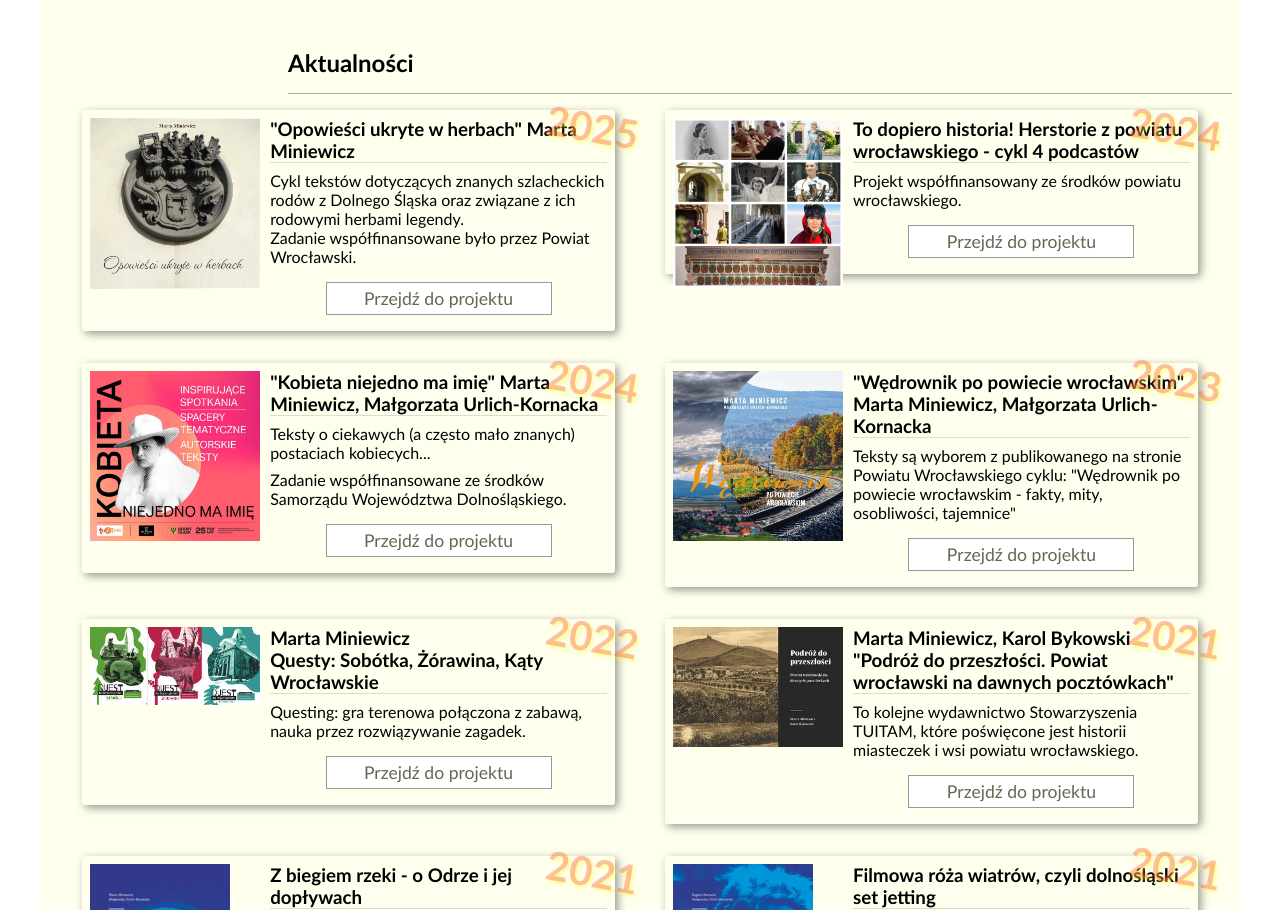
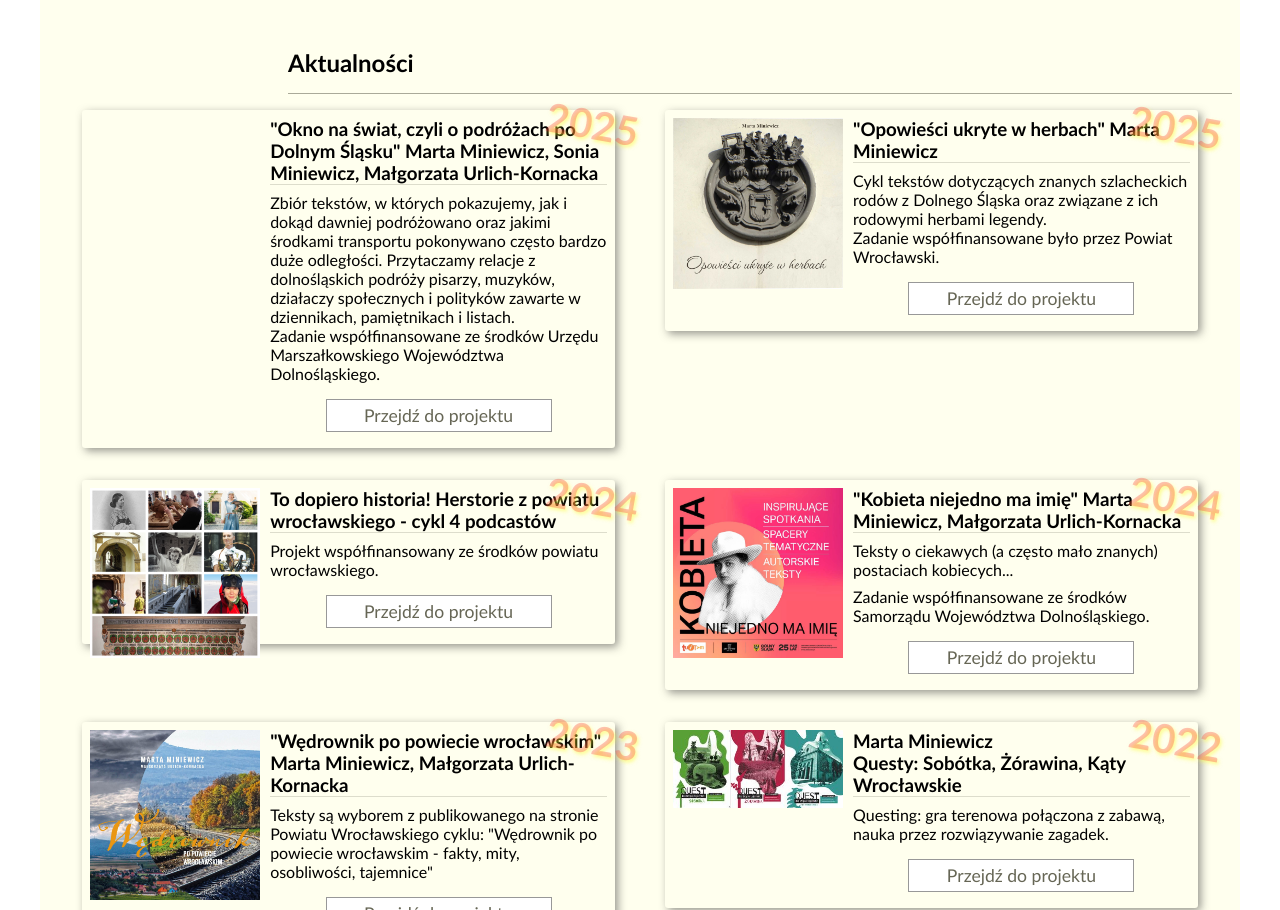
Before and after one commit to tdudkowski/gatsby-tit, a Gatsby site: page / in a window 1280 px wide. Shown: the part 938-1848 px from the top of the page. Built offline with nearby package versions, Linux system fonts and the light colour scheme; Gatsby itself is replaced by a stand-in of ours.

Commit message:
Add project 'Okno na świat' to index page
Added a new project section detailing 'Okno na świat' with description and link.

```diff
--- a/src/pages/index.js
+++ b/src/pages/index.js
@@ -71,6 +71,15 @@ export default ({ data }) => {
       </section>
       <section className="projects">
         <h2>Aktualności</h2>
+
+        <div className="project oknonaswiat y25">
+          <div>
+            <h3>"Okno na świat, czyli o podróżach po Dolnym Śląsku" Marta Miniewicz, Sonia Miniewicz, Małgorzata Urlich-Kornacka</h3>
+            <p>Zbiór tekstów, w których pokazujemy, jak i dokąd dawniej podróżowano oraz jakimi środkami transportu pokonywano często bardzo duże odległości. Przytaczamy relacje z dolnośląskich podróży pisarzy, muzyków, działaczy społecznych i polityków zawarte w dziennikach, pamiętnikach i listach.<br />
+              Zadanie współfinansowane ze środków Urzędu Marszałkowskiego Województwa Dolnośląskiego.</p>
+            <Link to="/okno-na-swiat" className="link-button">Przejdź do projektu</Link>
+          </div>
+        </div>
 
         <div className="project opowiesciwherbach y25">
           <div>
```
